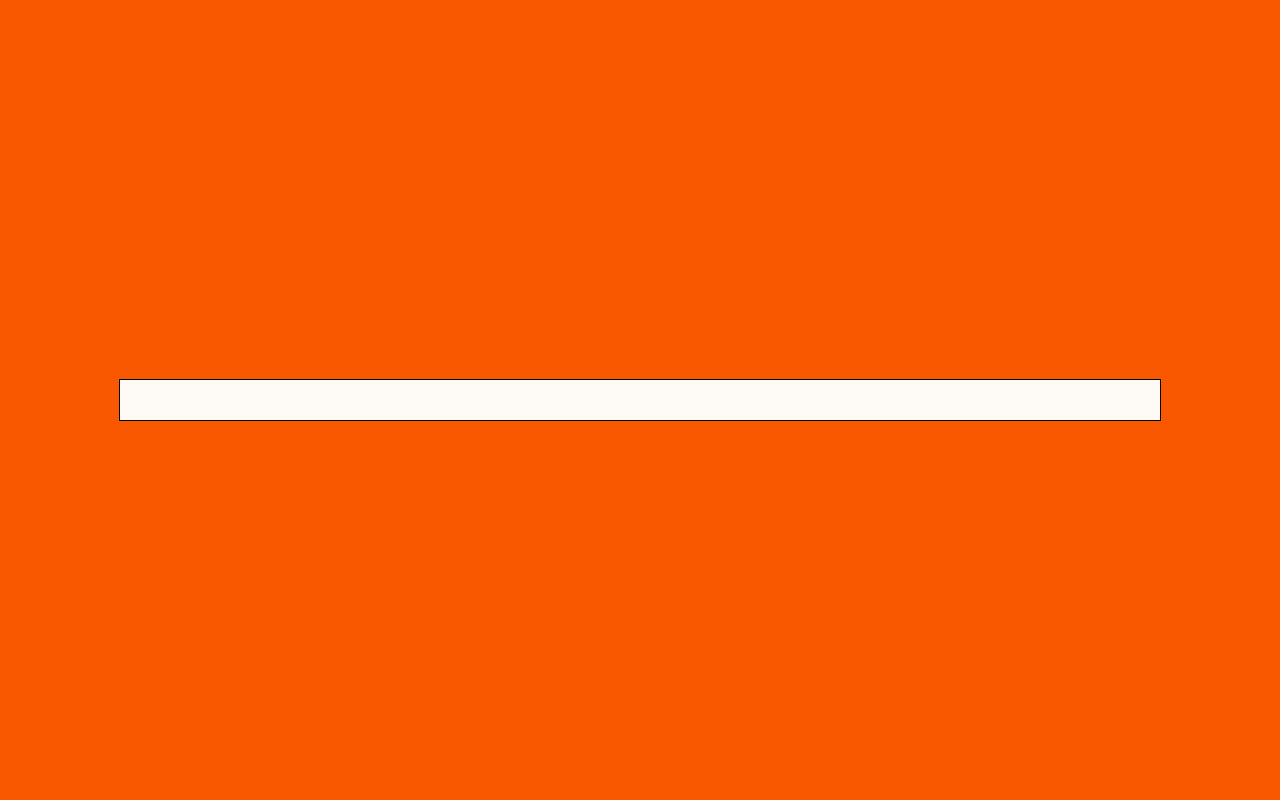
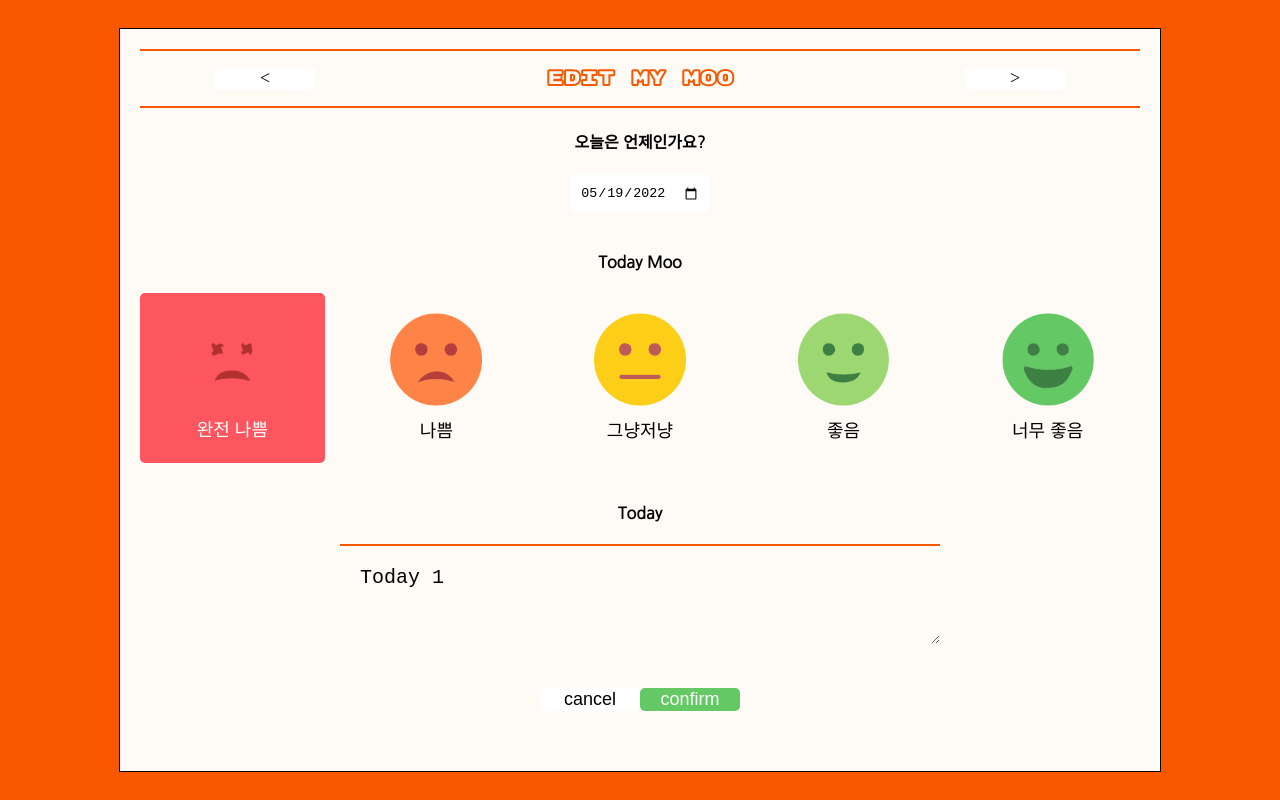
Before and after one commit to yeeahG/Project-Moodiary, a React (Create React App) app: page /edit/1 in a window 1280 px wide. Before the commit this address had no page. Built offline with nearby package versions, Linux system fonts and the light colour scheme.

Commit message:
Edit page 구현

```diff
--- a/src/App.js
+++ b/src/App.js
@@ -144,7 +144,7 @@ function App() {
         <Routes>
           <Route path='/' element={<Home />} />
           <Route path='/new' element={<New />} />
-          <Route path='/edit' element={<Edit />} />
+          <Route path='/edit/:id' element={<Edit />} />
           <Route path='/diary/:id' element={<Diary />} />
         </Routes>
       </div>
--- a/src/components/DiaryEditor.js
+++ b/src/components/DiaryEditor.js
@@ -1,4 +1,4 @@
-import React, { useContext, useRef, useState } from 'react'
+import React, { useContext, useEffect, useRef, useState } from 'react'
 import { useNavigate } from 'react-router-dom'
 import Header from './Header'
 import MyButton from './MyButton'
@@ -39,7 +39,7 @@ const emotionList = [
     },
 ]
 
-const DiaryEditor = () => {
+const DiaryEditor = ({isEdit, originData}) => {
     const navigate = useNavigate();
 
     console.log(getStringDate(new Date()));
@@ -57,21 +57,38 @@ const DiaryEditor = () => {
     const contentRef = useRef();
 
     //App.js에서 작성한 onCreate는 DiaryDispatchContext에 저장되어 있어서 호출
-    const {onCreate} = useContext(DiaryDispatchContext);
+    const {onCreate, onEdit} = useContext(DiaryDispatchContext);
 
     const handleSubmit = () => {
       if(content.length < 1) {
         contentRef.current.focus();
         return;
       }
-      onCreate(date, content, emotion);
+
+      //edit부분
+      if(window.confirm(isEdit? "일기를 수정할까요?" : "새로운 일기를 작성할래요?")){
+        if(!isEdit) {
+          onCreate(date, content, emotion);
+        } else {
+          onEdit(originData.id, date, content, emotion)
+        }
+      }
       navigate('/', {replace: true}) //현재의 일기 작성페이지로 못 돌아오게
     }
+
+    //Edit 부분
+    useEffect(() => {
+      if(isEdit) {
+        setDate(getStringDate(new Date(parseInt(originData.date))));
+        setEmotion(originData.emotion);
+        setContent(originData.content);
+      }
+    }, [isEdit, originData])
 
     return (
       <div className='editor__container'>
         <Header
-          headText={'Write New Moo'}
+          headText={isEdit ? 'Edit My Moo' : 'Write New Moo'}
           leftChild={<MyButton text={'<'} onClick={() => navigate(-1)}/>}
           rightChild={<MyButton text={'>'} onClick={() => navigate(-1)}/>}
         />
--- a/src/pages/Edit.js
+++ b/src/pages/Edit.js
@@ -1,32 +1,40 @@
-import React from 'react'
-import { useNavigate, useSearchParams } from 'react-router-dom'
+import React, { useContext, useEffect, useState } from 'react'
+import { useNavigate, useParams } from 'react-router-dom'
+import { DiaryStateContext } from '../App';
+import DiaryEditor from '../components/DiaryEditor';
 
 const Edit = () => {
-    //query string 사용
-    const [searchParams, setSearchParams] = useSearchParams();
+  const navigate = useNavigate();
+  const {id} = useParams();
+  console.log(id);
 
-    //id=10으로 query를 꺼냈으니까
-    //http://localhost:3000/edit?id=10
-    const id = searchParams.get('id');
-    console.log(id);
-    //setSearchParams는 searchParams를 바꿀 수 있다는 얘기
+  const diaryList = useContext(DiaryStateContext);
+  console.log(diaryList);
 
-    const navigate = useNavigate();
+  const [originData, setOriginData] = useState();
 
+
+  //id나 diaryList가 변할때만 꺼내오도록
+  useEffect(() => {
+    if(diaryList.length >=1 ) {
+      const targetDiary = diaryList.find((it) => parseInt(it.id) === parseInt(id))
+      console.log(targetDiary);
+
+      //originData에 targetDiary를 저장해서 origindata를 초기화
+      //만약 없는 다이어리를 요청한다면 돌려보내는 함수도 있어야함 (else문)
+      if (targetDiary) {
+        setOriginData(targetDiary);
+      } else {
+        navigate('/', {replace: true});
+      }
+
+    }
+
+  }, [id, diaryList])
   return (
     <div>
-        Edit
-        <br/>
-        {/*id=10을 who=yeri으로 바꿔라*/}
-        <button onClick={() => setSearchParams({who:'yeri'})}>Query String</button>
+      {originData && <DiaryEditor isEdit={true} originData={originData} /> }
 
-        {/*Page Moving : Home으로 이동시키게 하고 싶음*/}
-        <button onClick={()=>{
-            navigate('/home')
-        }}>HOME</button>
-        <button onClick={() => {
-            navigate(-1)
-        }}>Back</button>
     </div>
   )
 }
```
Also changed, not shown: src/pages/EditEx.js (added, +34 -0 lines).
